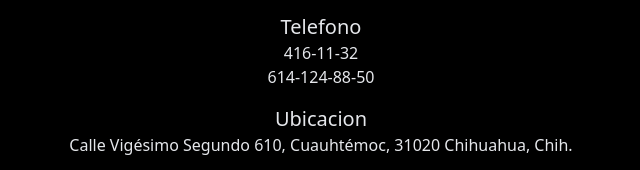
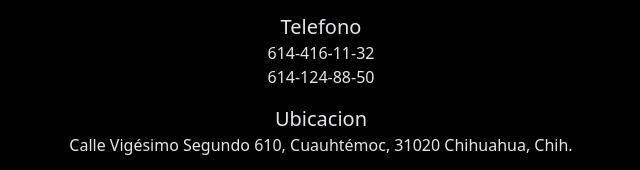
Before and after one commit to DavidCs9/dacarWebsite, an Astro site: page / in a window 1280 px wide. Shown: the part 2403-2573 px from the top of the page, 335-975 px from the left. Built offline with nearby package versions, Linux system fonts and the light colour scheme; Astro itself is replaced by a stand-in of ours; grey boxes are pictures that could not be loaded.

Commit message:
fix number in contact

```diff
--- a/src/components/Contacto.astro
+++ b/src/components/Contacto.astro
@@ -1,4 +1,4 @@
-<div id="contacto" class="h-screen bg-black text-gray-200 lg:text-center">
+<div id="contacto" class="bg-black text-gray-200 lg:text-center">
     <h1 class="text-5xl font-bold text-center p-8">Contacto</h1>
     <div class="pl-8 pb-4">
         <h3 class="text-xl">Horario</h3>
@@ -7,7 +7,7 @@
     </div>
     <div class="pl-8 pb-4">
         <h3 class="text-xl">Telefono</h3>
-        <p class="">416-11-32</p>
+        <p class="">614-416-11-32</p>
         <p class="">614-124-88-50</p>
     </div>
     <div class="pl-8 pb-4">
```
